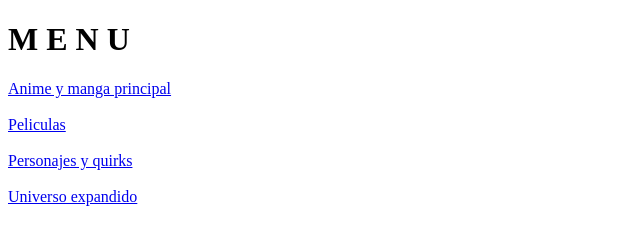
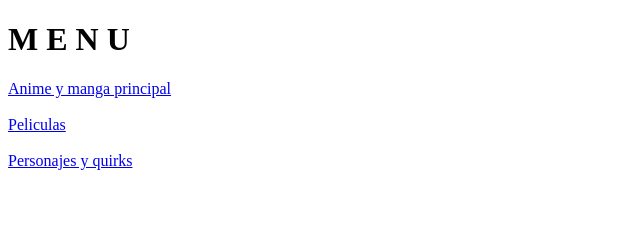
Before and after one commit to naomi82cervantes-byte/hola, a plain HTML site: page index.html in a window 1280 px wide. Shown: the whole page, without its empty margins (0-640 px from the left). Drawn offline with Linux system fonts and the light colour scheme.

Commit message:
Add files via upload

```diff
--- a/index.html
+++ b/index.html
@@ -10,6 +10,5 @@
     <a href="Anime y manga principal.html">Anime y manga principal</a><br><br>
     <a href="Peliculas.html">Peliculas</a><br><br>
     <a href="Personajes y quirks.html">Personajes y quirks</a><br><br>
-    <a href="Universo expandido">Universo expandido</a><br><br>
 </body>
 </html>
```
